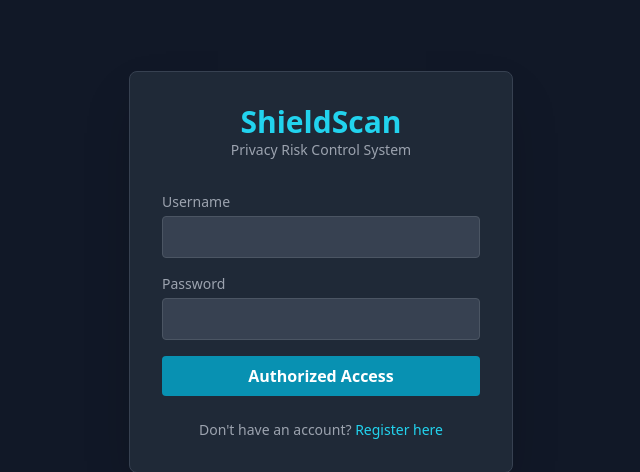
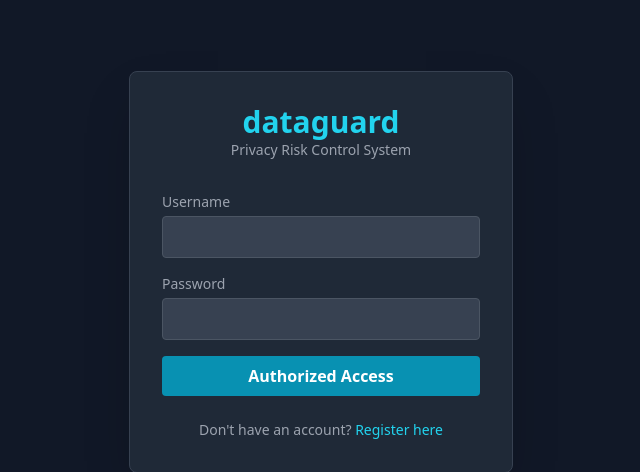
Before and after one commit to angelamahia25-droid/cyber_privacy_system, a PHP site: page /login.php in a window 1280 px wide. Shown: the part 128-600 px from the top of the page, without its empty margins (319-959 px from the left). Run offline with PHP 8.4, Linux system fonts and the light colour scheme; data comes from the database, SQL or seed files in the repository; some libraries are stand-ins or nearby versions.

Commit message:
Update login.php

```diff
--- a/login.php
+++ b/login.php
@@ -37,7 +37,7 @@ if ($_SERVER['REQUEST_METHOD'] === 'POST') {
 <body class="bg-gray-900 text-white flex items-center justify-center h-screen">
     <div class="bg-gray-800 p-8 rounded-lg shadow-2xl w-96 border border-gray-700">
         <div class="text-center mb-8">
-            <h2 class="text-3xl font-bold text-cyan-400">ShieldScan</h2>
+            <h2 class="text-3xl font-bold text-cyan-400">dataguard</h2>
             <p class="text-gray-400 text-sm">Privacy Risk Control System</p>
         </div>
 
```
